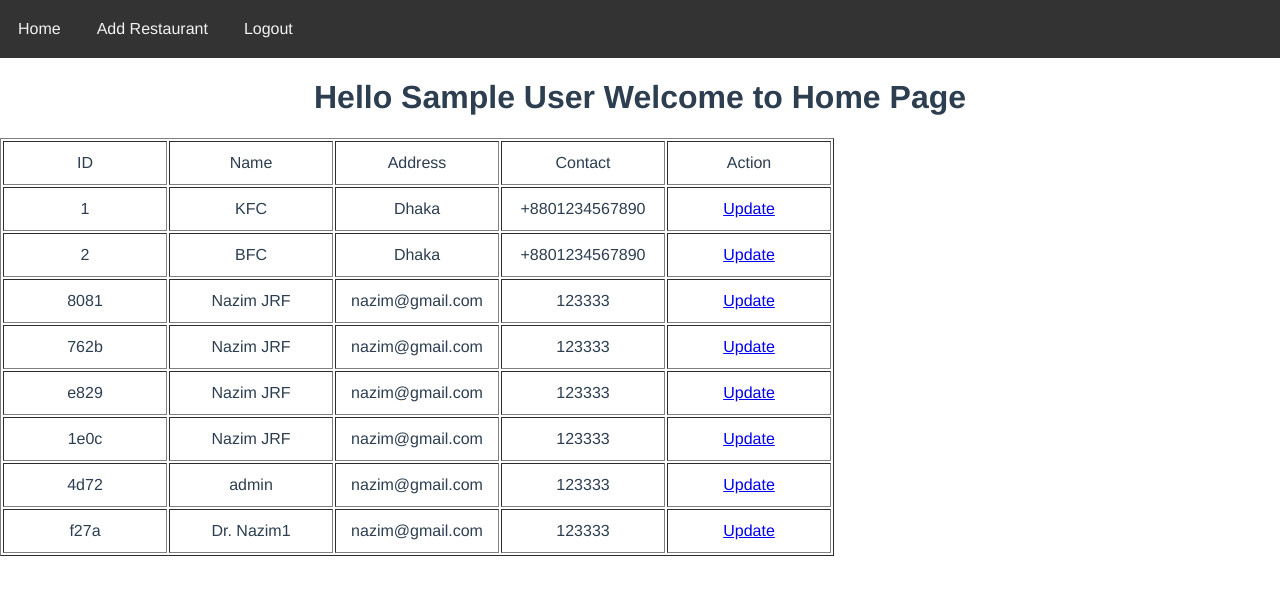
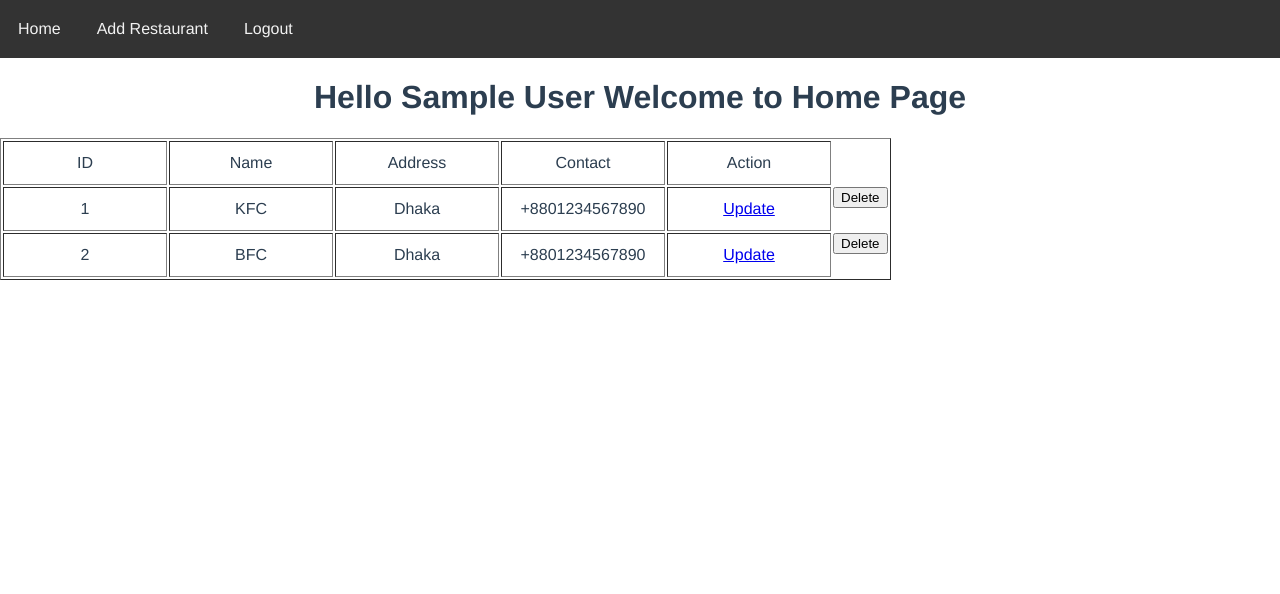
Before and after one commit to nazimfeni/resto-project, a Vue app: page / in a window 1280 px wide. Shown: the top 594 px of the page. Built offline with nearby package versions, Linux system fonts and the light colour scheme; data requests are answered from the project's data file; sample sign-in values are in the browser's storage.

Commit message:
update restaurant cpleted

```diff
--- a/db.json
+++ b/db.json
@@ -31,42 +31,6 @@
       "name": "BFC",
       "address": "Dhaka",
       "contact": "+8801234567890"
-    },
-    {
-      "id": "8081",
-      "name": "Nazim JRF",
-      "address": "nazim@gmail.com",
-      "contact": "123333"
-    },
-    {
-      "id": "762b",
-      "name": "Nazim JRF",
-      "address": "nazim@gmail.com",
-      "contact": "123333"
-    },
-    {
-      "id": "e829",
-      "name": "Nazim JRF",
-      "address": "nazim@gmail.com",
-      "contact": "123333"
-    },
-    {
-      "id": "1e0c",
-      "name": "Nazim JRF",
-      "address": "nazim@gmail.com",
-      "contact": "123333"
-    },
-    {
-      "id": "4d72",
-      "name": "admin",
-      "address": "nazim@gmail.com",
-      "contact": "123333"
-    },
-    {
-      "id": "f27a",
-      "name": "Dr. Nazim1",
-      "address": "nazim@gmail.com",
-      "contact": "123333"
     }
   ]
 }
--- a/src/components/Home.vue
+++ b/src/components/Home.vue
@@ -15,6 +15,7 @@
             <td>{{ item.address  }}</td>
             <td>{{ item.contact  }}</td>
             <td><router-link :to="'/update/' + item.id">Update</router-link></td>
+            <button v-on:click="deleteRestaurant(item.id)">Delete</button>
 
 
       </tr>
@@ -38,6 +39,18 @@ export default {
     Header,
   },
 
+  methods:{
+    async deleteRestaurant(id){
+      let result = await axios.delete("http://localhost:3000/restaurant/"+id)
+      if (result.status == 200) {
+       this.mounted()
+      }
+      // this,this.restaurants=result.data
+    }
+  },
+
+
+
   async mounted() {
     let user = localStorage.getItem("user-info");
     this.name = JSON.parse(user).name;
@@ -46,7 +59,7 @@ export default {
     }
     // eslint-disable-next-line no-unused-vars
     let result = await axios.get("http://localhost:3000/restaurant")
-    this,this.restaurants=result.data
+    this.restaurants=result.data
   },
 };
 </script>
--- a/src/components/Update.vue
+++ b/src/components/Update.vue
@@ -20,7 +20,9 @@
       v-model="restaurant.contact"
       name="contact"
     />
-    <button type="button" v-on:click="addRestaurant">Update Restaurant</button>
+    <button type="button" v-on:click="updateRestaurant">
+      Update Restaurant
+    </button>
   </form>
 </template>
 
@@ -44,6 +46,26 @@ export default {
     };
   },
 
+  methods: {
+    async updateRestaurant() {
+      const result = await axios.put(
+        "http://localhost:3000/restaurant/" + this.$route.params.id,
+        {
+          name: this.restaurant.name,
+          address: this.restaurant.address,
+          contact: this.restaurant.contact,
+        }
+      );
+      console.warn("Result:", result);
+      if (result.status == 200) {
+        // used for saved user info in client browser as localstorage
+        //  localStorage.setItem("user-info",JSON.stringify(result.data))
+        // this is for redirect to Home page
+        this.$router.push({ name: "Home" });
+      }
+    },
+  },
+
   async mounted() {
     let user = localStorage.getItem("user-info");
     if (!user) {
```
